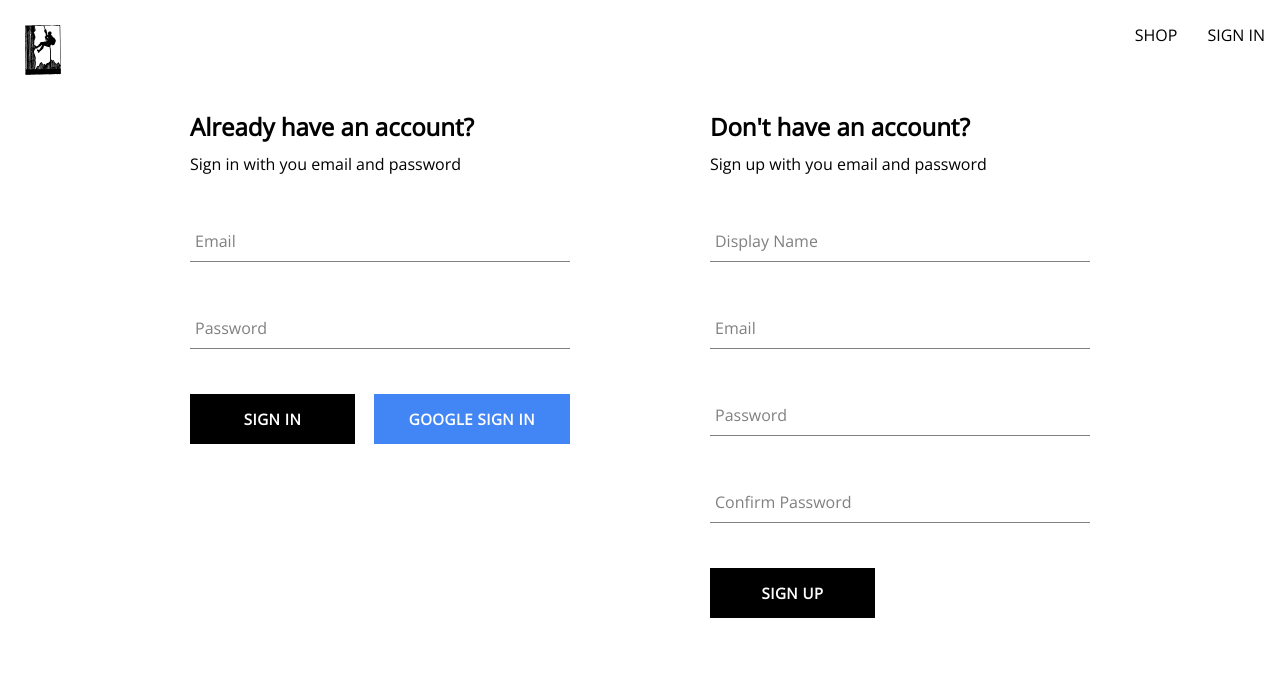
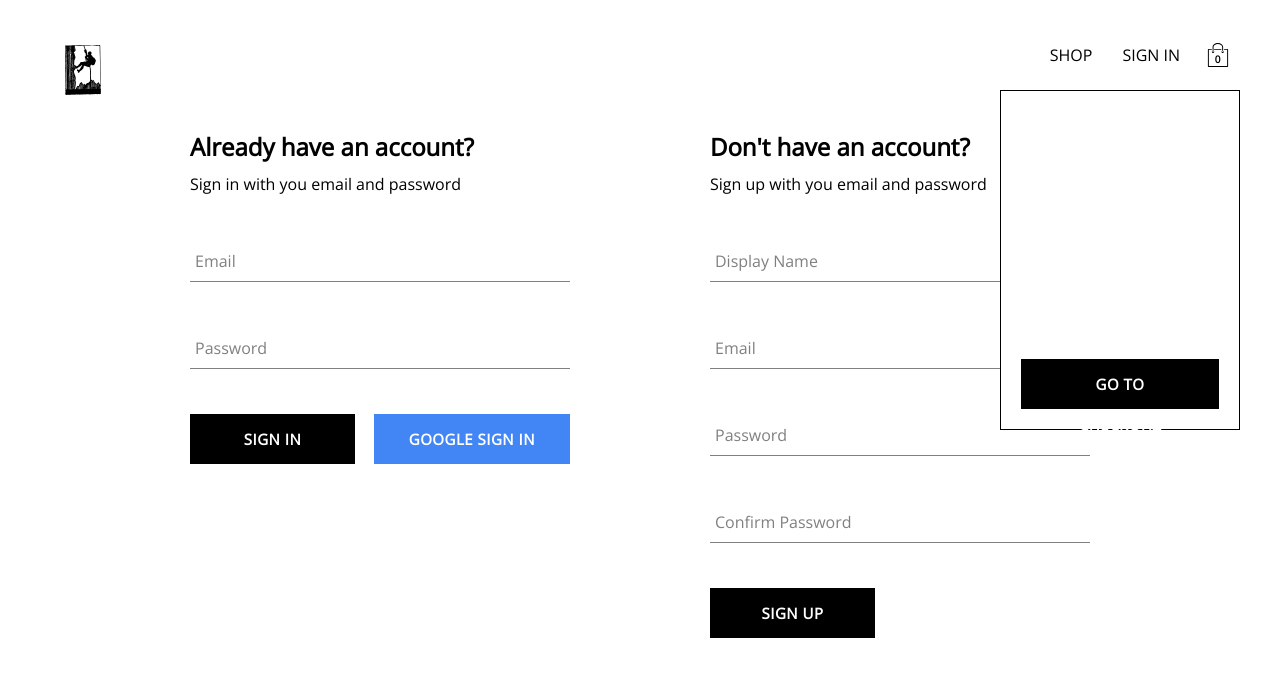
Before and after one commit to mattevo19/mountain-gear, a React (Create React App) app: page /auth in a window 1280 px wide. Shown: the top 676 px of the page. Built offline with nearby package versions, Linux system fonts and the light colour scheme; no server answers.

Commit message:
added icon for shopping cart + dropdown for items

```diff
--- /dev/null
+++ b/src/components/cart-dropdown/cart-dropdown.component.jsx
@@ -0,0 +1,13 @@
+import "./cart-dropdown.styles.scss";
+import Button from "../button/button.component";
+
+const CartDropdown = () => {
+  return (
+    <div className="cart-dropdown-container">
+      <div className="cart-items"></div>
+      <Button>GO TO CHECKOUT</Button>
+    </div>
+  );
+};
+
+export default CartDropdown;
--- /dev/null
+++ b/src/components/cart-dropdown/cart-dropdown.styles.scss
@@ -0,0 +1,29 @@
+.cart-dropdown-container {
+  position: absolute;
+  width: 240px;
+  height: 340px;
+  display: flex;
+  flex-direction: column;
+  padding: 20px;
+  border: 1px solid black;
+  background-color: white;
+  top: 90px;
+  right: 40px;
+  z-index: 5;
+
+  .empty-message {
+    font-size: 18px;
+    margin: 50px auto;
+  }
+
+  .cart-items {
+    height: 240px;
+    display: flex;
+    flex-direction: column;
+    overflow: scroll;
+  }
+
+  button {
+    margin-top: auto;
+  }
+}
--- /dev/null
+++ b/src/components/cart-icon/cart-icon.component.jsx
@@ -0,0 +1,14 @@
+import { ReactComponent as ShoppingIcon } from "../../assets/shopping-bag.svg";
+
+import "./cart-icon.styles.scss";
+
+const CartIcon = () => {
+  return (
+    <div className="cart-icon-container">
+      <ShoppingIcon className="shopping-icon" />
+      <span className="item-count">0</span>
+    </div>
+  );
+};
+
+export default CartIcon;
--- /dev/null
+++ b/src/components/cart-icon/cart-icon.styles.scss
@@ -0,0 +1,21 @@
+.cart-icon-container {
+  width: 45px;
+  height: 45px;
+  position: relative;
+  display: flex;
+  align-items: center;
+  justify-content: center;
+  cursor: pointer;
+
+  .shopping-icon {
+    width: 24px;
+    height: 24px;
+  }
+
+  .item-count {
+    position: absolute;
+    font-size: 10px;
+    font-weight: bold;
+    bottom: 12px;
+  }
+}
--- /dev/null
+++ b/src/components/product-card/product-card.component.jsx
@@ -0,0 +1,19 @@
+import "./product-card.styles.scss";
+
+import Button from "../button/button.component";
+
+const ProductCard = ({ product }) => {
+  const { name, price, imageUrl } = product;
+  return (
+    <div className="product-card-container">
+      <img src={imageUrl} alt={`${name}`} />
+      <div className="footer">
+        <span className="name">{name}</span>
+        <span className="price">€{price}</span>
+      </div>
+      <Button buttonType="inverted">Add to Cart</Button>
+    </div>
+  );
+};
+
+export default ProductCard;
--- /dev/null
+++ b/src/components/product-card/product-card.styles.scss
@@ -0,0 +1,51 @@
+.product-card-container {
+  width: 100%;
+  display: flex;
+  flex-direction: column;
+  height: 350px;
+  align-items: center;
+  position: relative;
+
+  img {
+    width: 100%;
+    height: 95%;
+    object-fit: cover;
+    margin-bottom: 5px;
+  }
+
+  button {
+    width: 80%;
+    opacity: 0.7;
+    position: absolute;
+    top: 255px;
+    display: none;
+  }
+
+  &:hover {
+    img {
+      opacity: 0.8;
+    }
+
+    button {
+      opacity: 0.85;
+      display: flex;
+    }
+  }
+
+  .footer {
+    width: 100%;
+    height: 5%;
+    display: flex;
+    justify-content: space-between;
+    font-size: 18px;
+
+    .name {
+      width: 90%;
+      margin-bottom: 15px;
+    }
+
+    .price {
+      width: 10%;
+    }
+  }
+}
--- a/src/index.scss
+++ b/src/index.scss
@@ -3,6 +3,7 @@
   font-family: "Open Sans", sans-serif;
   -webkit-font-smoothing: antialiased;
   -moz-osx-font-smoothing: grayscale;
+  padding: 20px 40px;
 }
 
 code {
--- a/src/routes/navigation/navigation.component.jsx
+++ b/src/routes/navigation/navigation.component.jsx
@@ -1,8 +1,12 @@
 import { Fragment, useContext } from "react";
 import { Outlet, Link } from "react-router-dom";
 
+import CartIcon from "../../components/cart-icon/cart-icon.component";
+import CartDropdown from "../../components/cart-dropdown/cart-dropdown.component";
+
 import { ReactComponent as Climbing } from "../../assets/mountainclimbing.svg";
 // import { ReactComponent as Climbing } from "../../assets/crown.svg";
+
 import { UserContext } from "../../contexts/user.context";
 
 import { signOutUser } from "../../utils/firebase/firebase.utils";
@@ -31,7 +35,9 @@
               SIGN IN
             </Link>
           )}
+          <CartIcon />
         </div>
+        <CartDropdown />
       </div>
       <Outlet />
     </Fragment>
--- a/src/routes/shop/shop.component.jsx
+++ b/src/routes/shop/shop.component.jsx
@@ -1,16 +1,17 @@
 import { useContext } from "react";
 
 import { ProductsContext } from "../../contexts/products.context";
+import ProductCard from "../../components/product-card/product-card.component";
+
+import "./shop.styles.scss";
 
 const Shop = () => {
   const { products } = useContext(ProductsContext);
 
   return (
-    <div>
-      {products.map(({ id, name }) => (
-        <div key={id}>
-          <h1>{name}</h1>
-        </div>
+    <div className="products-container">
+      {products.map((product) => (
+        <ProductCard key={product.id} product={product} />
       ))}
     </div>
   );
--- /dev/null
+++ b/src/routes/shop/shop.styles.scss
@@ -0,0 +1,6 @@
+.products-container {
+  display: grid;
+  grid-template-columns: repeat(4, 1fr);
+  column-gap: 10px;
+  row-gap: 50px;
+}
```
Also changed, not shown: src/assets/shopping-bag.svg (added).
